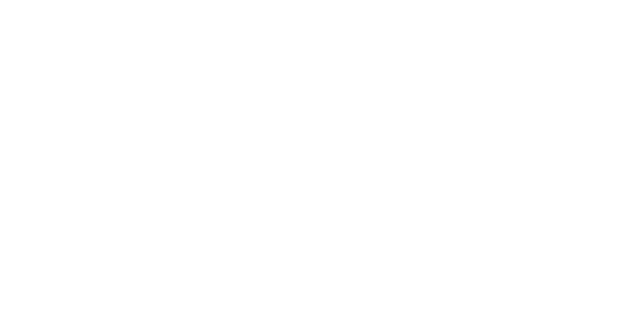
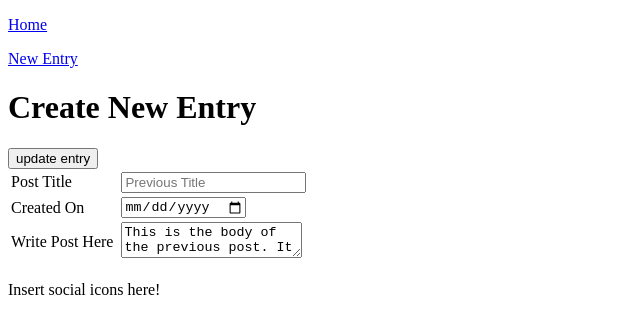
Before and after one commit to maxawolff/pyramid-learning-journal, a plain HTML site: page max-mockups/edit-entry.html in a window 1280 px wide. Shown: the whole page, without its empty margins (0-640 px from the left). Drawn offline with Linux system fonts and the light colour scheme.

Commit message:
added base html for all pages, wanted to get to CSS but ran out of time

```diff
--- a/max-mockups/detail-entry.html
+++ b/max-mockups/detail-entry.html
@@ -0,0 +1,28 @@
+<!DOCTYPE html>
+<html>
+  <head>
+    <meta charset="utf-8">
+    <title>Entry title here</title>
+    <link rel="stylesheet" href="style.css" type="text/css">
+    <link href="https://use.fontawesome.com/043440fbe3.css" media="all" rel="stylesheet">
+  </head>
+  <body>
+    <header>
+      <a href = "index.html"><p>Home</p></a>
+      <a href = "new-entry.html"><p>Create New Entry</p></a>
+    </header>
+    <div>
+      <h1>Post Title</h1>
+      <p>Created on some date</p>
+    </div>
+    <div>
+      <p>Lorem ipsum dolor sit amet, consectetur adipisicing elit, sed do eiusmod tempor incididunt ut labore et dolore magna aliqua. Ut enim ad minim veniam, quis nostrud exercitation ullamco laboris nisi ut aliquip ex ea commodo consequat. Duis aute irure dolor in reprehenderit in voluptate velit esse cillum dolore eu fugiat nulla pariatur. Excepteur sint occaecat cupidatat non proident, sunt in culpa qui officia deserunt mollit anim id est laborum.</p>
+      <a href = "edit-entry.html"><p>Edit</p></a>
+    </div>
+    <footer>
+      <div>
+        <p>Insert social icons here!</p>
+      </div>
+    </footer>
+  </body>
+</html>
--- a/max-mockups/edit-entry.html
+++ b/max-mockups/edit-entry.html
@@ -0,0 +1,38 @@
+<!DOCTYPE html>
+<html>
+  <head>
+    <meta charset="utf-8">
+    <title>Create New Entry</title>
+    <link rel="stylesheet" href="style.css" type="text/css">
+    <link href="https://use.fontawesome.com/043440fbe3.css" media="all" rel="stylesheet">
+  </head>
+  <body>
+    <header>
+      <a href = "index.html"><p>Home</p></a>
+      <a href = "new-entry.html"><p>New Entry</p></a>
+    </header>
+    <h1>Create New Entry</h1>
+    <form>
+      <table>
+        <tr>
+          <td><label for = "title"> Post Title </label><td>
+          <td><input type = "text" name = "title" placeholder="Previous Title"/></td>
+        </tr>
+        <tr>
+          <td><label for = "date"> Created On </label><td>
+          <td><input type = "date" name = "date" value = "10/29/17"/></td>
+        </tr>
+        <tr>
+          <td><label for = "body"> Write Post Here </label><td>
+          <td><textarea name = "body">This is the body of the previous post. It probably is a lot longer than this, or maybe it isn't.</textarea></td>
+          <input type = "submit" value = "update entry"/>
+        </tr>
+      </table>
+    </form>
+    <footer>
+      <div>
+        <p>Insert social icons here!</p>
+      </div>
+    </footer>
+  </body>
+</html>
```
Also changed, not shown: max-mockups/index.html (+21 -1 lines), max-mockups/new-entry.html (+37 -0 lines).
